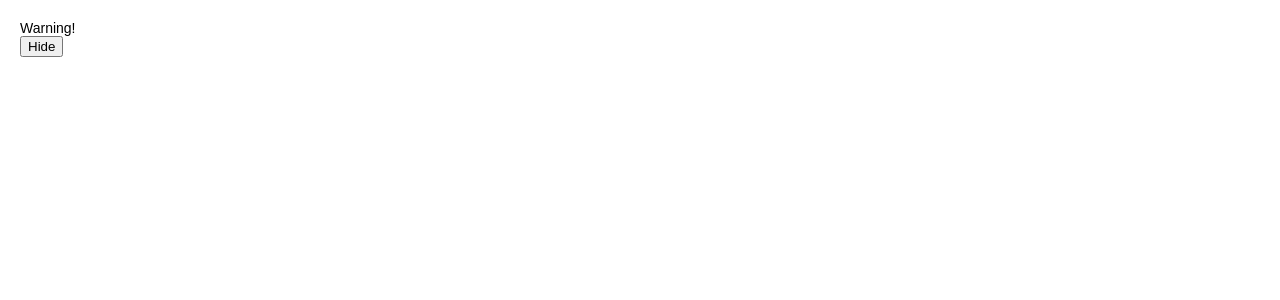
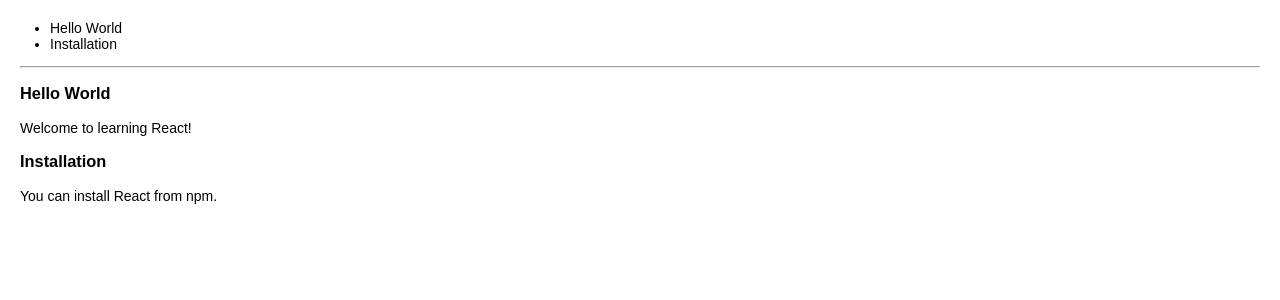
Before and after one commit to Terence625/react-project, a React (Create React App) app: page / in a window 1280 px wide. Shown: the top 300 px of the page. Built offline with nearby package versions, Linux system fonts and the light colour scheme.

Commit message:
[Wenguang] add Blog component and ListItem component and NumberList component in lists-and-keys

```diff
--- /dev/null
+++ b/src/component/lists-and-keys/Blog.tsx
@@ -0,0 +1,30 @@
+interface IBlogProps {
+  posts: Array<{
+    id: number;
+    title: string;
+    content: string;
+  }>;
+}
+
+export default function Blog(props: IBlogProps) {
+  const sidebar = (
+    <ul>
+      {props.posts.map((post) => (
+        <li key={post.id} id={post.id.toString()}>{post.title}</li>
+      ))}
+    </ul>
+  );
+  const content = props.posts.map((post) => (
+    <div key={post.id}>
+      <h3>{post.title}</h3>
+      <p>{post.content}</p>
+    </div>
+  ));
+  return (
+    <div>
+      {sidebar}
+      <hr />
+      {content}
+    </div>
+  );
+}
--- /dev/null
+++ b/src/component/lists-and-keys/NumberList.tsx
@@ -0,0 +1,11 @@
+import ListItem from "./ListItem";
+
+interface INumberListProps {
+  numbers: number[];
+}
+
+export default function NumberList(props: INumberListProps) {
+  const numbers = props.numbers;
+  const listItems = numbers.map((number) => <ListItem key={number.toString()} value={number} />);
+  return <ul>{listItems}</ul>;
+}
--- a/src/index.tsx
+++ b/src/index.tsx
@@ -7,14 +7,30 @@ import Toggle from "./component/handle-events/Toggle";
 import LoginControl from "./component/conditional-rendering/LoginControl";
 import Mailbox from "./component/conditional-rendering/Mailbox";
 import Page from "./component/conditional-rendering/Page";
+import NumberList from "./component/lists-and-keys/NumberList";
+import Blog from "./component/lists-and-keys/Blog";
 // ========================================
 
 // ReactDOM.render(<Game />, document.getElementById("root"));
+
 // ReactDOM.render(<App />, document.getElementById("root"));
+
 // ReactDOM.render(<Toggle />, document.getElementById("root"));
+
 // ReactDOM.render(<LoginControl />, document.getElementById("root"));
+
 // ReactDOM.render(
 //   <Mailbox unreadMessages={["React", "Re: React", "Re:Re: React"]} />,
 //   document.getElementById("root"),
 // );
-ReactDOM.render(<Page />, document.getElementById("root"));
+
+// ReactDOM.render(<Page />, document.getElementById("root"));
+
+// const numbers = [1, 2, 3, 4, 5];
+// ReactDOM.render(<NumberList numbers={numbers} />, document.getElementById("root"));
+
+const posts = [
+  { id: 1, title: "Hello World", content: "Welcome to learning React!" },
+  { id: 2, title: "Installation", content: "You can install React from npm." },
+];
+ReactDOM.render(<Blog posts={posts} />, document.getElementById("root"));
```
Also changed, not shown: src/component/lists-and-keys/ListItem.tsx (added, +8 -0 lines).
